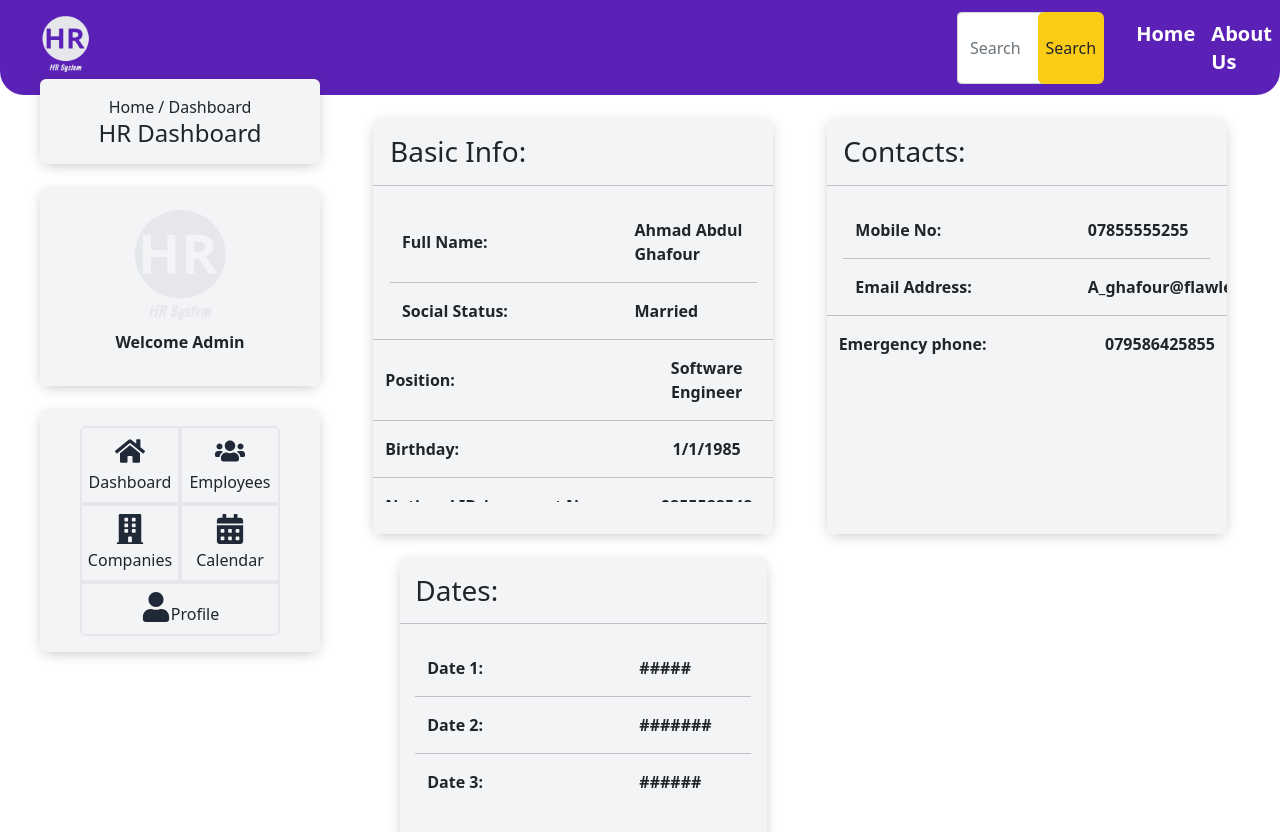
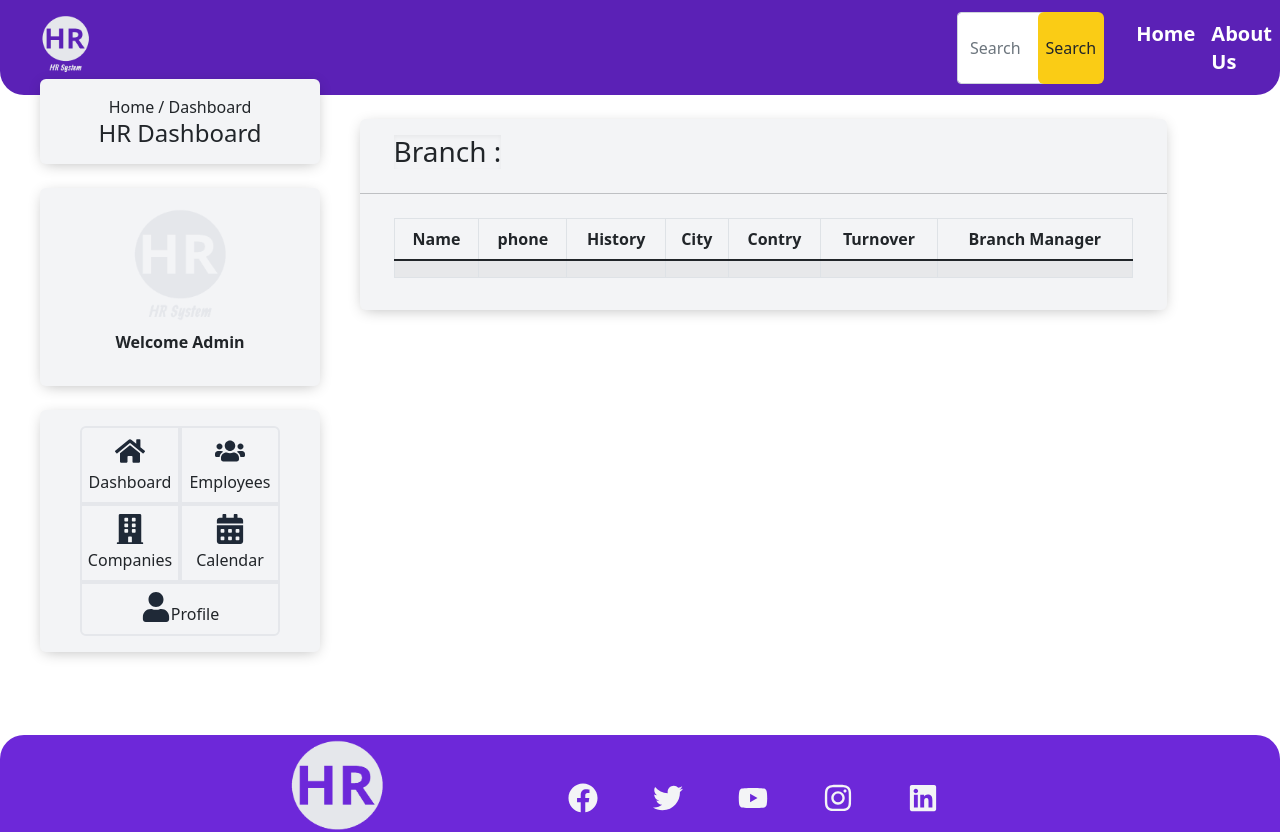
Before and after one commit to PYTHON-NERDWARES/HR-System-Frontend, a Next.js app: page / in a window 1280 px wide. Shown: the top 832 px of the page. Built offline with nearby package versions, Linux system fonts and the light colour scheme.

Commit message:
branch page done

```diff
--- /dev/null
+++ b/components/Branch.js
@@ -0,0 +1,67 @@
+import React from 'react'
+import Image from 'next/image'
+import headerLogo from '../assets/finallogo1.png';
+import { FontAwesomeIcon } from '@fortawesome/react-fontawesome'
+import { faHome, faUsers, faBuilding, faCalendarAlt, faUser, faHandHoldingUsd , faLeaf , faRegistered } from '@fortawesome/free-solid-svg-icons'
+import ChartApp from './pieChart';
+import p from '../assets/p.jpg'
+import AdminEventTable from './admineventtable';
+import EmployeInfoTable from './EmployeInfoTable';
+
+
+
+const EmployeeDashBoard = () => {
+    return (
+        <div className='flex mb-10'>
+            {/* Left Side */}
+            <div className='z-50 w-1/4 sticky top-0 h-[600px]'>
+                {/* Home */}
+                <div className='py-3 bg-gray-100 -mt-4 ml-10 px-10 rounded-md shadow-[0_3px_15px_-4px_rgba(0,0,0,0.3)] text-center'>
+                    <p className='m-0'>Home / Dashboard</p>
+                    <h4 className='m-0'> HR Dashboard</h4>
+                </div>
+
+                {/* Admin profile */}
+                <div className='py-3 bg-gray-100 mt-4 ml-10 px-10 rounded-md shadow-[0_3px_15px_-4px_rgba(0,0,0,0.3)] text-center'>
+                    <Image src={headerLogo} alt="" className="bg-cover bg-center" width={100} height={120} />
+                    <p className='font-bold'>Welcome Admin</p>
+                </div>
+                {/* buttons */}
+                <div className='flex flex-wrap py-3 bg-gray-100 mt-4 ml-10 px-10 rounded-md shadow-[0_3px_15px_-4px_rgba(0,0,0,0.3)] text-center'>
+                    <button className='py-2 border-2 w-1/2 hover:bg-yellow-400 text-center rounded-tl-md'><FontAwesomeIcon className='text-gray-800 mx-auto' icon={faHome} style={{ width: "30px", height: '30px' }} />Dashboard</button>
+                    <button className='py-2 border-2 w-1/2 hover:bg-yellow-400 text-center rounded-tr-md'><FontAwesomeIcon className='text-gray-800 mx-auto' icon={faUsers} style={{ width: "30px", height: '30px' }} />Employees</button>
+                    <button className='py-2 border-2 w-1/2 hover:bg-yellow-400 text-center'><FontAwesomeIcon className='text-gray-800 mx-auto' icon={faBuilding} style={{ width: "30px", height: '30px' }} />Companies</button>
+                    <button className='py-2 border-2 w-1/2 hover:bg-yellow-400 text-center'><FontAwesomeIcon className='text-gray-800 mx-auto' icon={faCalendarAlt} style={{ width: "30px", height: '30px' }} />Calendar</button>
+                    <button className='py-2 border-2 w-full hover:bg-yellow-400 text-center rounded-b-md'><FontAwesomeIcon className='text-gray-800 mx-auto' icon={faUser} style={{ width: "30px", height: '30px' }} />Profile</button>
+                </div>
+            </div>
+
+            {/* Right Side */}
+            <div className='w-3/4'>
+                {/* Employee Info Card */}
+                <div className=' w-11/12 mx-auto mt-4'>
+                <div className='py-3 bg-gray-100 mt-4 w-11/12 rounded-md shadow-[0_3px_15px_-4px_rgba(0,0,0,0.3)] text-center'>
+                        <div className='flex w-11/12 mx-auto '>
+                            <div  className='flex w-4/12 '>
+                            <h3 className='shadow-inner text-left '> Branch : </h3>
+                            </div>
+                        </div>
+                        <hr />
+                        {/* <div className='w-72 h-72 mx-auto my-3'>
+                            <h4 className='shadow-inner text-left'> Bio </h4>
+                               <p>describtion of employee job </p>
+                        </div> */}
+                         <div className='w-11/12 mx-auto mt-4'>
+                    <EmployeInfoTable />
+                </div>
+                    </div>
+
+                    </div>
+                </div>
+
+
+        </div>
+    )
+}
+
+export default EmployeeDashBoard
--- a/components/EmployeInfoTable.js
+++ b/components/EmployeInfoTable.js
@@ -8,26 +8,27 @@ const AdminEventTable = () => {
                 <thead>
                     <tr>
 
-                        <th>Full Name</th>
-                        <th>social status</th>
-                        <th>position </th>
-                        <th>Birthday </th>
-                        <th>National ID / passport No </th>
-                        <th>Address </th>
-                        <th>Nationality</th>
+                        <th>Name</th>
+
+                        <th>phone</th>
+                        <th>History </th>
+                        <th>City </th>
+                        <th>Contry </th>
+                        <th>Turnover </th>
+                        <th>Branch Manager</th>
 
 
                     </tr>
                 </thead>
                 <tbody>
                     <tr>
-                        <td>Ahmad Abdul Ghafour</td>
-                        <td>Married</td>
-                        <td>Software Engineer</td>
-                        <td>1/1/1985</td>
-                        <td>9855588548</td>
-                        <td>Amman - Abu nsair - Bno.25</td>
-                        <td>Syrian</td>
+                        <td></td>
+                        <td></td>
+                        <td></td>
+                        <td></td>
+                        <td></td>
+                        <td></td>
+                        <td></td>
                     </tr>
 
                 </tbody>
--- a/components/Main.js
+++ b/components/Main.js
@@ -2,6 +2,7 @@ import React from 'react'
 import DashBoard from './dashboard'
 import EmployeeDashBoard from './EmployeeDashboard'
 import EmployeesDetails from './EmployeesDetails'
+import Branch from './Branch'
 
 import EmployeesPage from './EmployeesPage'
 import Footer from './Footer'
@@ -15,7 +16,8 @@ const Main = () => {
         {/* <EmployeesPage/> */}
         {/* <EmployeeDashBoard/> */}
 
-        <EmployeesDetails/>
+        {/* <EmployeesDetails/> */}
+        <Branch/>
         <Footer />
         </>
     )
```
